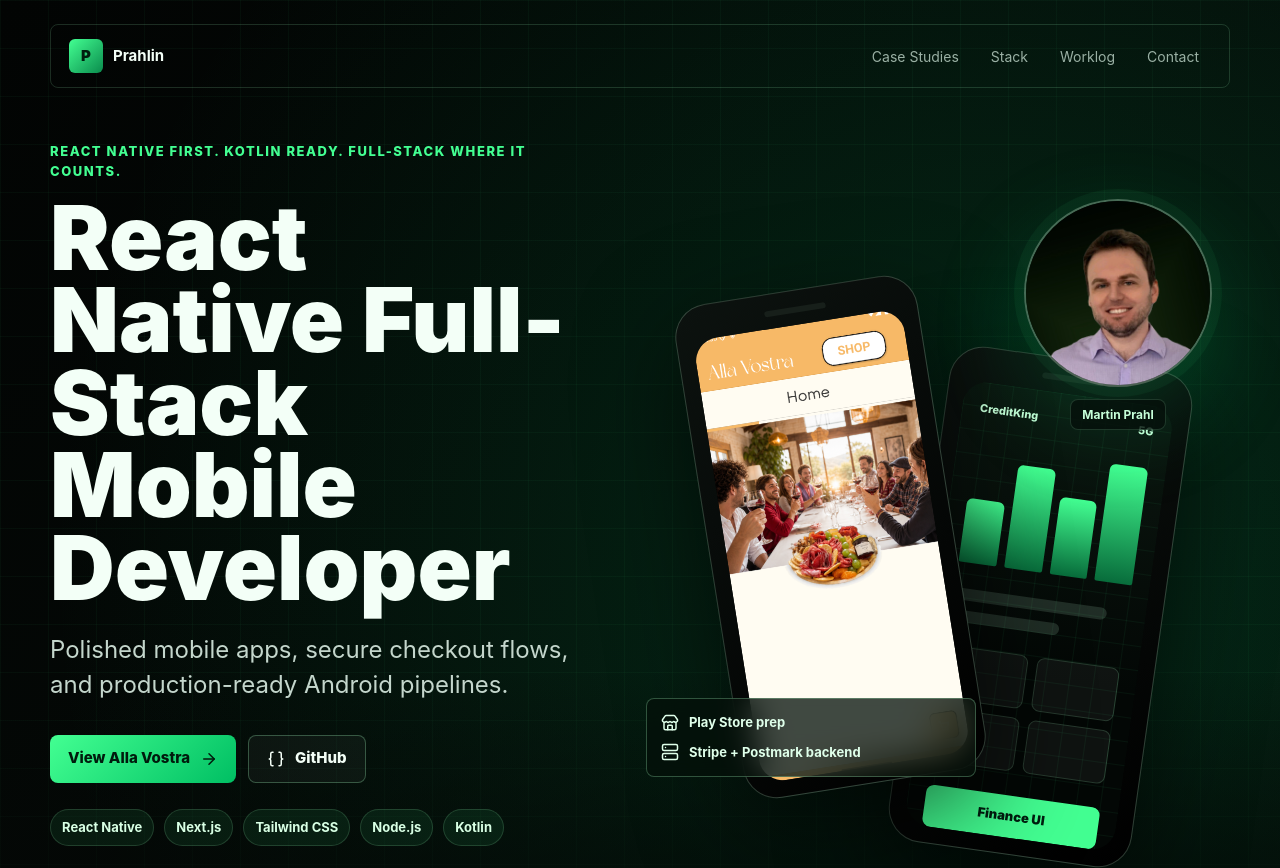
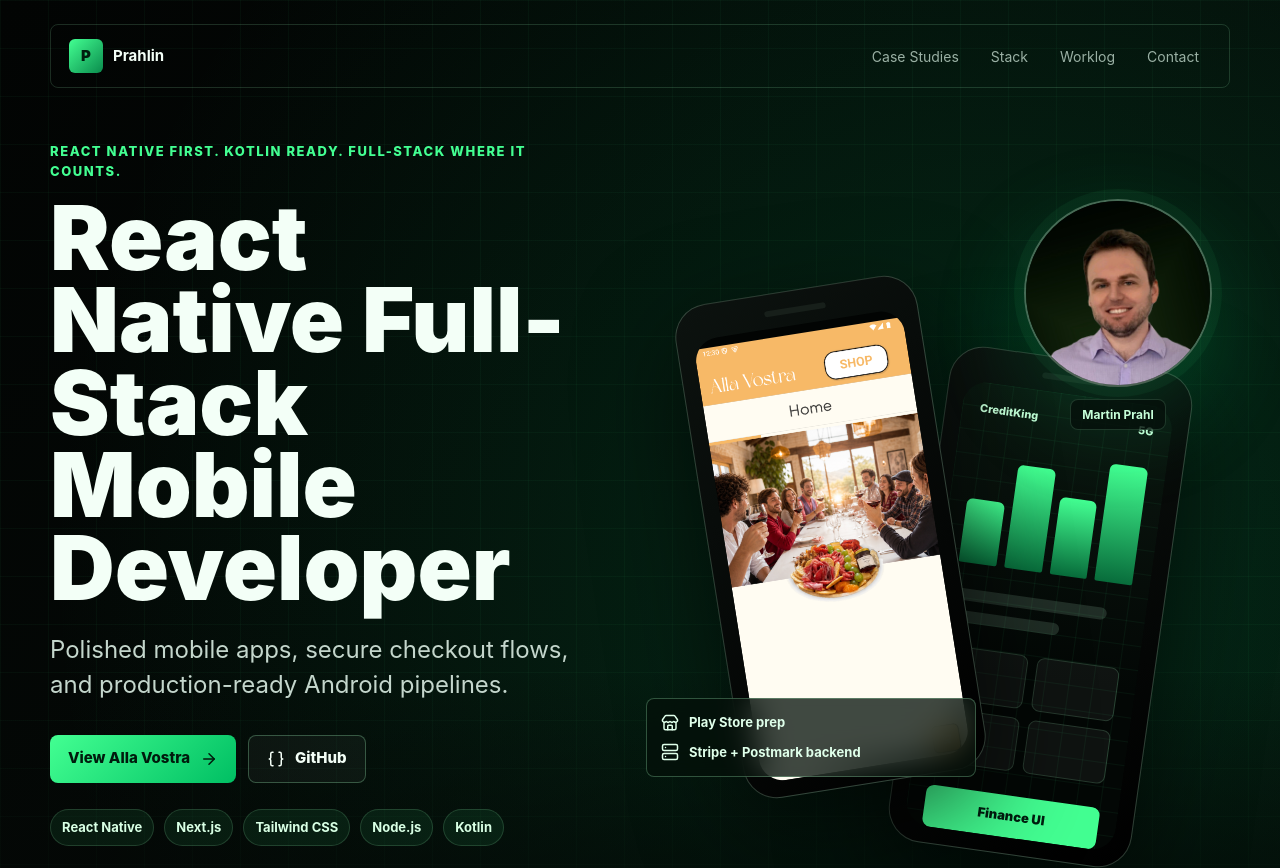
Before and after one commit to Prahlin/portfolio, a Next.js app: page / in a window 1280 px wide. Shown: the top 868 px of the page. Built offline with nearby package versions, Linux system fonts and the light colour scheme; no server answers.

Commit message:
added slim edge border atop the 'alla vostra' device frame's screen inlay for the purposes of unobscuring the screenshot's top portion

```diff
--- a/app/globals.css
+++ b/app/globals.css
@@ -324,9 +324,14 @@ h3 {
   padding: 0;
 }
 
+.phone-screen-image-frame {
+  inset: 2% 0 0;
+  position: absolute;
+}
+
 .phone-screen-image {
   object-fit: cover;
-  object-position: center;
+  object-position: top center;
 }
 
 .phone-status {
--- a/app/page.tsx
+++ b/app/page.tsx
@@ -70,6 +70,7 @@ function PhonePreview({
       <div className="phone-speaker" />
       <div className={`phone-screen${screenImageSrc ? " has-image" : ""}`}>
         {screenImageSrc ? (
+          <div className="phone-screen-image-frame">
             <Image
               alt={screenImageAlt ?? `${title} app screen`}
               className="phone-screen-image"
@@ -77,6 +78,7 @@ function PhonePreview({
               sizes="245px"
               src={screenImageSrc}
             />
+          </div>
         ) : (
           <>
             <div className="phone-status">
```
Lines whose indentation alone changed are shown as unchanged.
